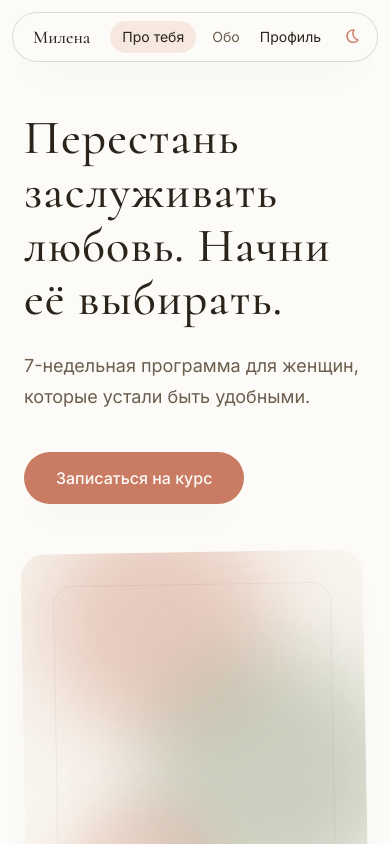
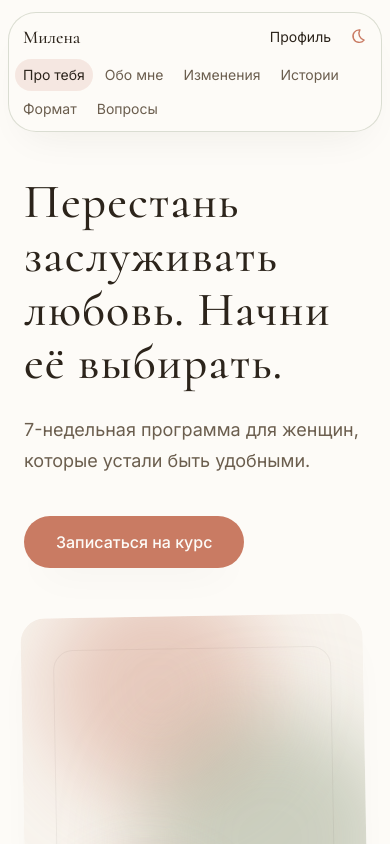
Before and after one commit to vlx0/prosto, a Next.js app: page / in a window 390 px wide. Shown: the top 844 px of the page. Built offline with nearby package versions, Linux system fonts and the light colour scheme.

Commit message:
Keep menu labels whole on a narrow screen.
Co-authored-by: Cursor <cursoragent@cursor.com>

```diff
--- a/components/Hotbar.tsx
+++ b/components/Hotbar.tsx
@@ -33,18 +33,18 @@ export function Hotbar() {
   }, []);
 
   return (
-    <header className="fixed inset-x-0 top-0 z-40 px-3 pt-3 md:px-6">
+    <header className="fixed inset-x-0 top-0 z-40 px-2 pt-3 sm:px-3 md:px-6">
       <nav
         aria-label={content.nav.label}
-        className="mx-auto grid w-full max-w-6xl grid-cols-[auto_minmax(0,1fr)_auto] items-center gap-2 rounded-full border border-sage/30 bg-paper/85 px-2 py-1.5 shadow-soft backdrop-blur-md"
+        className="mx-auto grid w-full max-w-6xl grid-cols-[minmax(0,1fr)_auto] items-center gap-x-1 gap-y-1 rounded-[28px] border border-sage/30 bg-paper/85 px-1.5 py-1.5 shadow-soft backdrop-blur-md sm:px-2 lg:grid-cols-[auto_minmax(0,1fr)_auto] lg:gap-2 lg:rounded-full"
       >
         <a
           href={sitePath("/#start")}
-          className="rounded-full px-3 py-1.5 font-serif text-lg leading-none text-ink focus-visible:outline focus-visible:outline-2 focus-visible:outline-offset-2 focus-visible:outline-accent"
+          className="whitespace-nowrap rounded-full px-2 py-1.5 font-serif text-lg leading-none text-ink focus-visible:outline focus-visible:outline-2 focus-visible:outline-offset-2 focus-visible:outline-accent sm:px-3"
         >
           {content.nav.brand}
         </a>
-        <div className="nav-scroll flex items-center gap-1 overflow-x-auto">
+        <div className="nav-scroll col-span-2 row-start-2 flex min-w-0 flex-wrap items-center gap-x-1 gap-y-0.5 lg:col-span-1 lg:col-start-2 lg:row-start-1 lg:flex-nowrap lg:overflow-x-auto">
           {content.nav.items.map((item) => {
             const href = item.href.startsWith("#")
               ? sitePath(`/${item.href}`)
@@ -58,7 +58,7 @@ export function Hotbar() {
                 key={item.href}
                 href={href}
                 aria-current={current ? "true" : undefined}
-                className={`shrink-0 rounded-full px-3 py-1.5 text-sm transition-colors focus-visible:outline focus-visible:outline-2 focus-visible:outline-offset-2 focus-visible:outline-accent ${
+                className={`shrink-0 whitespace-nowrap rounded-full px-2 py-1.5 text-sm transition-colors focus-visible:outline focus-visible:outline-2 focus-visible:outline-offset-2 focus-visible:outline-accent sm:px-3 ${
                   current
                     ? "bg-accent/15 text-ink"
                     : "text-muted hover:text-ink"
@@ -69,10 +69,10 @@ export function Hotbar() {
             );
           })}
         </div>
-        <div className="flex items-center">
+        <div className="col-start-2 row-start-1 flex items-center lg:col-start-3">
           <a
             href={sitePath(`/${content.nav.profile.href}`)}
-            className="shrink-0 rounded-full px-3 py-1.5 text-sm text-ink focus-visible:outline focus-visible:outline-2 focus-visible:outline-offset-2 focus-visible:outline-accent"
+            className="shrink-0 whitespace-nowrap rounded-full px-2 py-1.5 text-sm text-ink focus-visible:outline focus-visible:outline-2 focus-visible:outline-offset-2 focus-visible:outline-accent sm:px-3"
           >
             {content.nav.profile.label}
           </a>
--- a/components/sections/Author.tsx
+++ b/components/sections/Author.tsx
@@ -5,7 +5,7 @@ import { content } from "@/content";
 
 export function Author() {
   return (
-    <section id="author" className="scroll-mt-28 py-16 md:py-24 lg:py-36">
+    <section id="author" className="scroll-mt-44 lg:scroll-mt-28 py-16 md:py-24 lg:py-36">
       <Container>
         <div className="grid items-center gap-12 lg:grid-cols-12">
           <FadeIn className="flex justify-center lg:col-span-5">
--- a/components/sections/Faq.tsx
+++ b/components/sections/Faq.tsx
@@ -4,7 +4,7 @@ import { content } from "@/content";
 
 export function Faq() {
   return (
-    <section id="faq" className="scroll-mt-28 py-16 md:py-24 lg:py-36">
+    <section id="faq" className="scroll-mt-44 lg:scroll-mt-28 py-16 md:py-24 lg:py-36">
       <Container>
         <FadeIn>
           <h2 className="font-serif text-4xl leading-[1.15] tracking-wide text-ink md:text-5xl">
--- a/components/sections/Format.tsx
+++ b/components/sections/Format.tsx
@@ -4,7 +4,7 @@ import { content } from "@/content";
 
 export function Format() {
   return (
-    <section id="format" className="scroll-mt-28 py-16 md:py-24 lg:py-36">
+    <section id="format" className="scroll-mt-44 lg:scroll-mt-28 py-16 md:py-24 lg:py-36">
       <Container>
         <FadeIn>
           <h2 className="font-serif text-4xl leading-[1.15] tracking-wide text-ink md:text-5xl">
--- a/components/sections/Hero.tsx
+++ b/components/sections/Hero.tsx
@@ -8,7 +8,7 @@ export function Hero() {
   return (
     <section
       id="start"
-      className="relative scroll-mt-28 px-0 pt-28 pb-16 md:pt-36 md:pb-24 lg:pt-40 lg:pb-28"
+      className="relative scroll-mt-44 px-0 pt-44 pb-16 md:pb-24 lg:scroll-mt-28 lg:pt-40 lg:pb-28"
     >
       <Container>
         <div className="grid items-center gap-12 lg:grid-cols-12 lg:gap-8">
--- a/components/sections/Outcomes.tsx
+++ b/components/sections/Outcomes.tsx
@@ -4,7 +4,7 @@ import { content } from "@/content";
 
 export function Outcomes() {
   return (
-    <section id="outcomes" className="scroll-mt-28 py-16 md:py-24 lg:py-36">
+    <section id="outcomes" className="scroll-mt-44 lg:scroll-mt-28 py-16 md:py-24 lg:py-36">
       <Container>
         <FadeIn>
           <h2 className="font-serif text-4xl leading-[1.15] tracking-wide text-ink md:text-5xl">
--- a/components/sections/Recognition.tsx
+++ b/components/sections/Recognition.tsx
@@ -9,7 +9,7 @@ export function Recognition() {
   return (
     <section
       id="recognition"
-      className="scroll-mt-28 py-16 md:py-24 lg:py-36"
+      className="scroll-mt-44 lg:scroll-mt-28 py-16 md:py-24 lg:py-36"
     >
       <Container>
         <FadeIn>
--- a/components/sections/Testimonials.tsx
+++ b/components/sections/Testimonials.tsx
@@ -6,7 +6,7 @@ const tilts = ["-rotate-[0.6deg]", "rotate-[0.8deg]", "-rotate-[0.4deg]"];
 
 export function Testimonials() {
   return (
-    <section id="stories" className="scroll-mt-28 py-16 md:py-24 lg:py-36">
+    <section id="stories" className="scroll-mt-44 lg:scroll-mt-28 py-16 md:py-24 lg:py-36">
       <Container>
         <FadeIn>
           <h2 className="font-serif text-4xl leading-[1.15] tracking-wide text-ink md:text-5xl">
```
